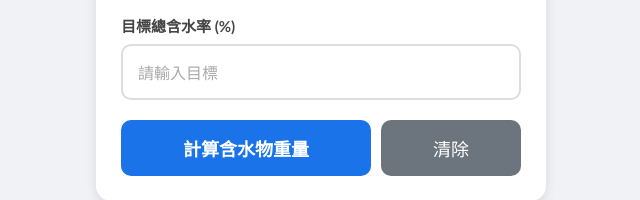
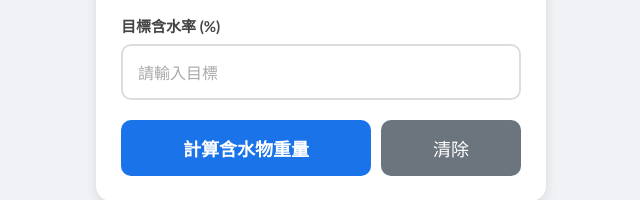
Before and after one commit to vj780922/Solid_content-calc, a plain HTML site: page index.html in a window 1280 px wide. Shown: the part 298-498 px from the top of the page, 319-959 px from the left. Drawn offline with Linux system fonts and the light colour scheme.

Commit message:
Update index.html

```diff
--- a/index.html
+++ b/index.html
@@ -84,7 +84,7 @@
     </div>
 
     <div class="input-group">
-        <label>目標總含水率 (%)</label>
+        <label>目標含水率 (%)</label>
         <input type="number" id="targetMoisture" placeholder="請輸入目標" step="0.1" onfocus="this.select()">
     </div>
 
```
